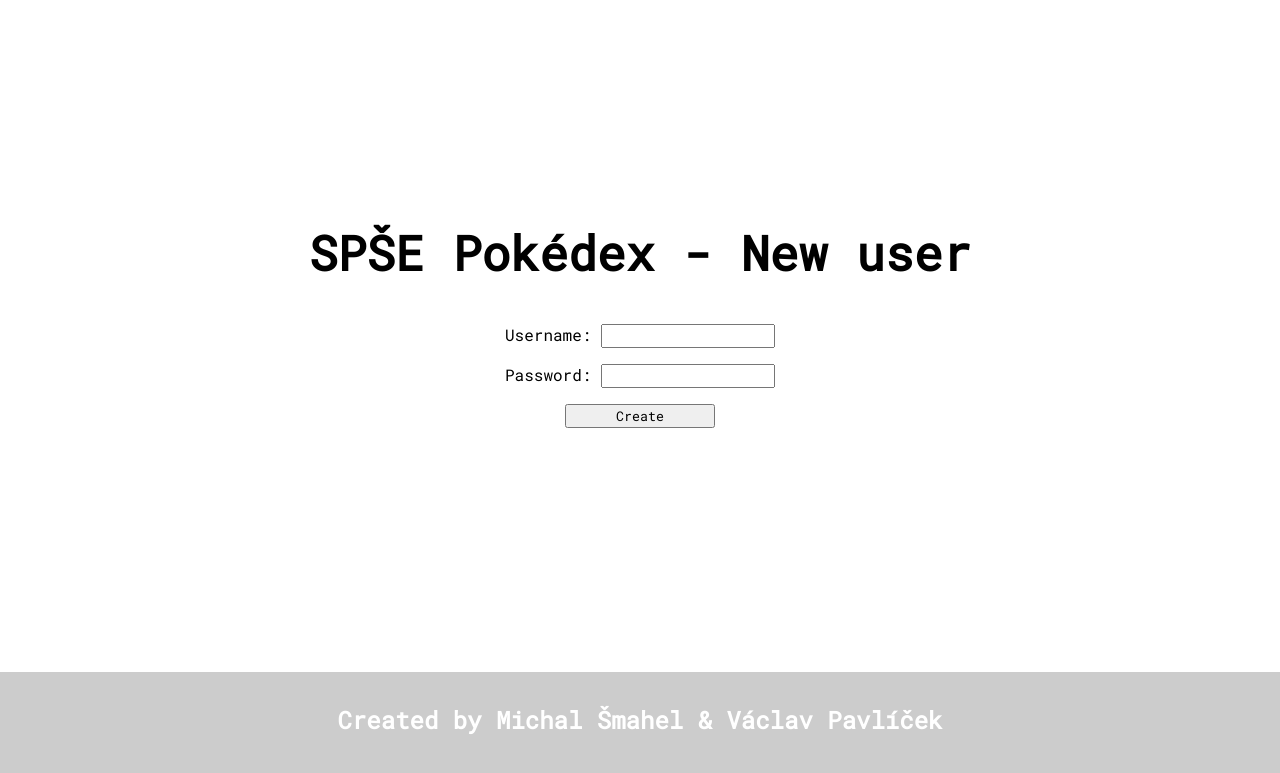
After one commit to ceskyDJ/spse-pokedex, a PHP site: page /www/add-user.html in a window 1280 px wide. The commit adds this page. Shown: the top 773 px of the page. Run offline with PHP 8.4, Linux system fonts and the light colour scheme.

Commit message:
Add user create form.

```diff
--- /dev/null
+++ b/www/add-user.html
@@ -0,0 +1,33 @@
+<!DOCTYPE html>
+<html>
+<head>
+    <meta name="viewport" content="width=device-width, initial-scale=1.0">
+    <meta charset="UTF-8">
+    <link href="styles/common.css" rel="stylesheet">
+    <link href="styles/add-user.css" rel="stylesheet">
+    <link href="styles/footer.css" rel="stylesheet">
+    <link href="https://fonts.googleapis.com/css?family=Roboto+Mono&display=swap" rel="stylesheet">
+    <title>Pokédex</title>
+</head>
+<body>
+    <div class="content-container">
+        <h1 class="title">SPŠE Pokédex - New user</h1>
+        <form class="add-user-form">
+            <div class="field-container">
+                <label fod="login">Username:</label>
+                <input type="text" id="login"/>
+            </div>
+            <div class="field-container">
+                <label fod="password">Password:</label>
+                <input type="password" id="password"/>
+            </div>
+            <div class="button-container">
+                <input type="submit" value="Create" class="submit-button"/>
+            </div>
+        </form>
+    </div>
+    <foooter class="footer">
+        <h6 class="footer-title">Created by Michal&nbsp;Šmahel & Václav&nbsp;Pavlíček</h6>
+    </foooter>
+</body>
+</html>
--- /dev/null
+++ b/www/styles/add-user.css
@@ -0,0 +1,9 @@
+.add-user-form {
+    display: flex;
+    flex-direction: column;
+    align-items: center;
+}
+
+.add-user-form .field-container, .add-user-form .button-container {
+    margin: 8px;
+}
--- a/www/styles/admin.css
+++ b/www/styles/admin.css
@@ -103,6 +103,10 @@
     font-size: 36px;
 }
 
+.actions .action-button {
+    cursor: pointer;
+}
+
 @media only screen and (min-width: 768px) {
     .info-table {
         margin: 0 64px;
```
